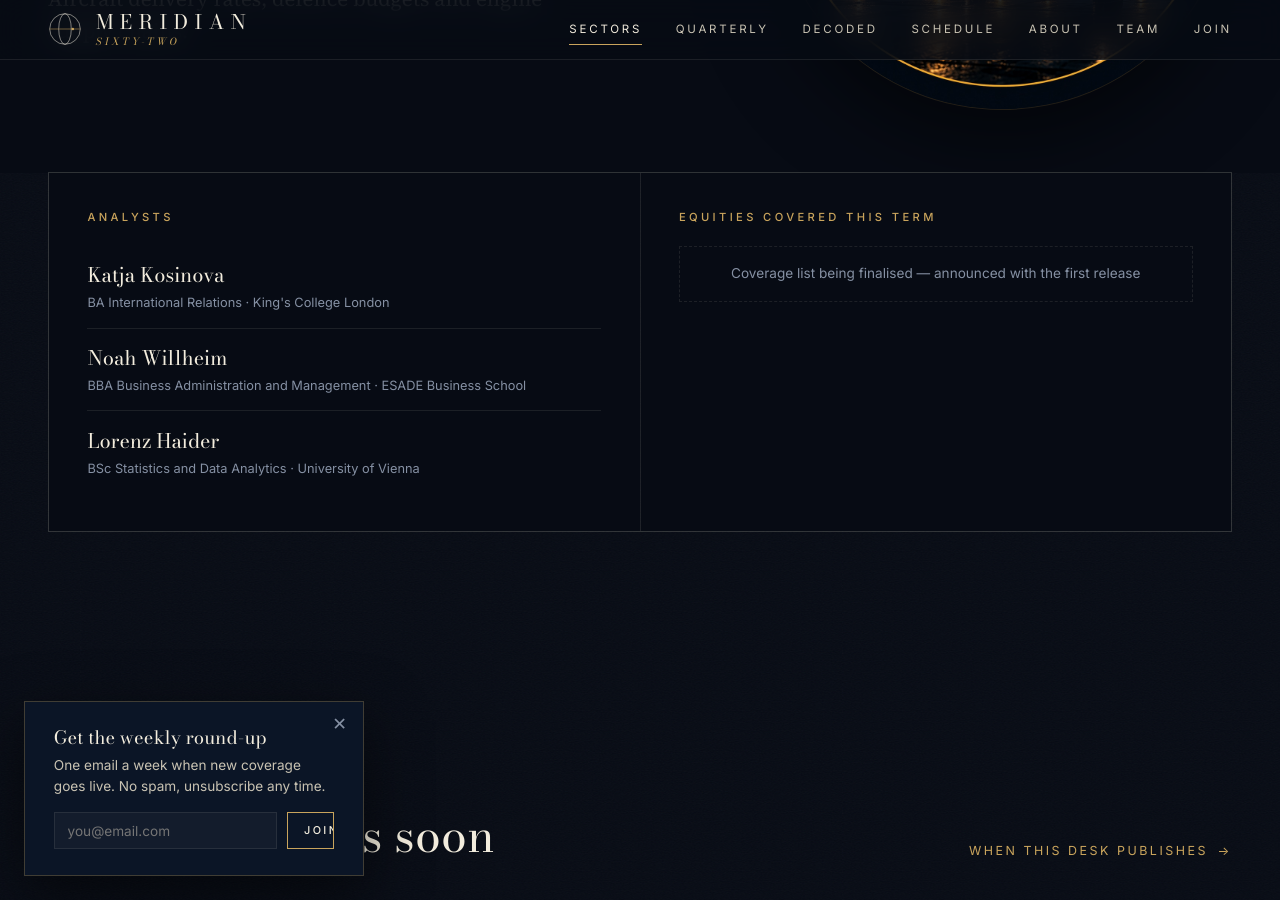
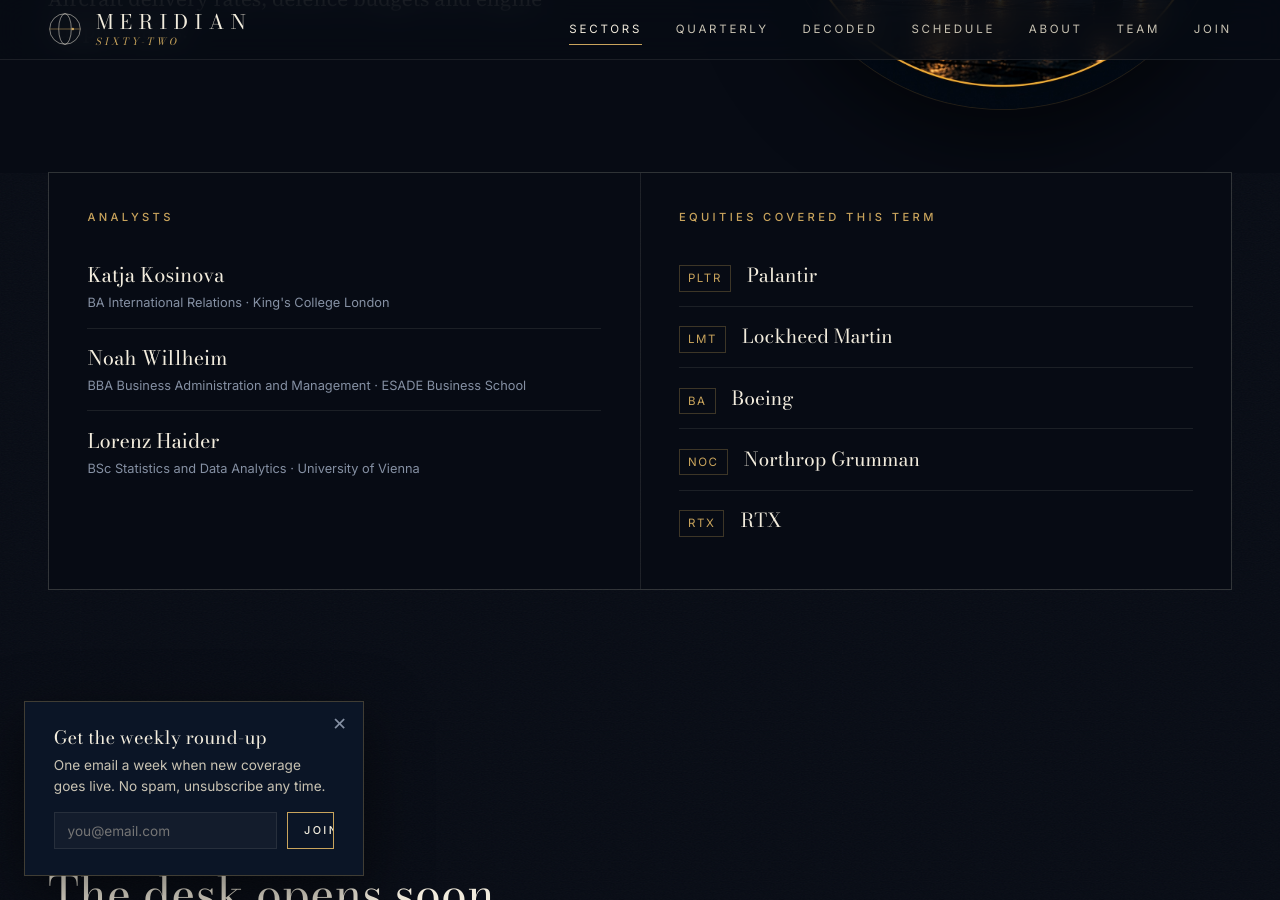
Before and after one commit to meridian62contact-lang/meridian62contact-lang.github.io, a Jekyll site: the page built from _sectors/09-aerospace-defence.md, in a window 1280 px wide and 900 px high, scrolled down 521 px. Built offline with Jekyll 4.4.1, drawn with Linux system fonts in a browser that asks for light colours.

Commit message:
Update 09-aerospace-defence.md

```diff
--- a/_sectors/09-aerospace-defence.md
+++ b/_sectors/09-aerospace-defence.md
@@ -23,6 +23,21 @@
 # 3–5 companies the desk follows all term. 'watching' is the one-sentence coverage line:
 # the specific thing the desk is watching right now (update it whenever it changes).
 equities:
+  - company: "Palantir"
+    ticker: "PLTR"
+    watching: ""
+  - company: "Lockheed Martin"
+    ticker: "LMT"
+    watching: ""
+  - company: "Boeing"
+    ticker: "BA"
+    watching: ""
+  - company: "Northrop Grumman"
+    ticker: "NOC"
+    watching: ""
+  - company: "RTX"
+    ticker: "RTX"
+    watching: ""
   # - company: "Company name"
   #   ticker: "TICKER"
   #   watching: "The one specific thing we are watching right now."
```
